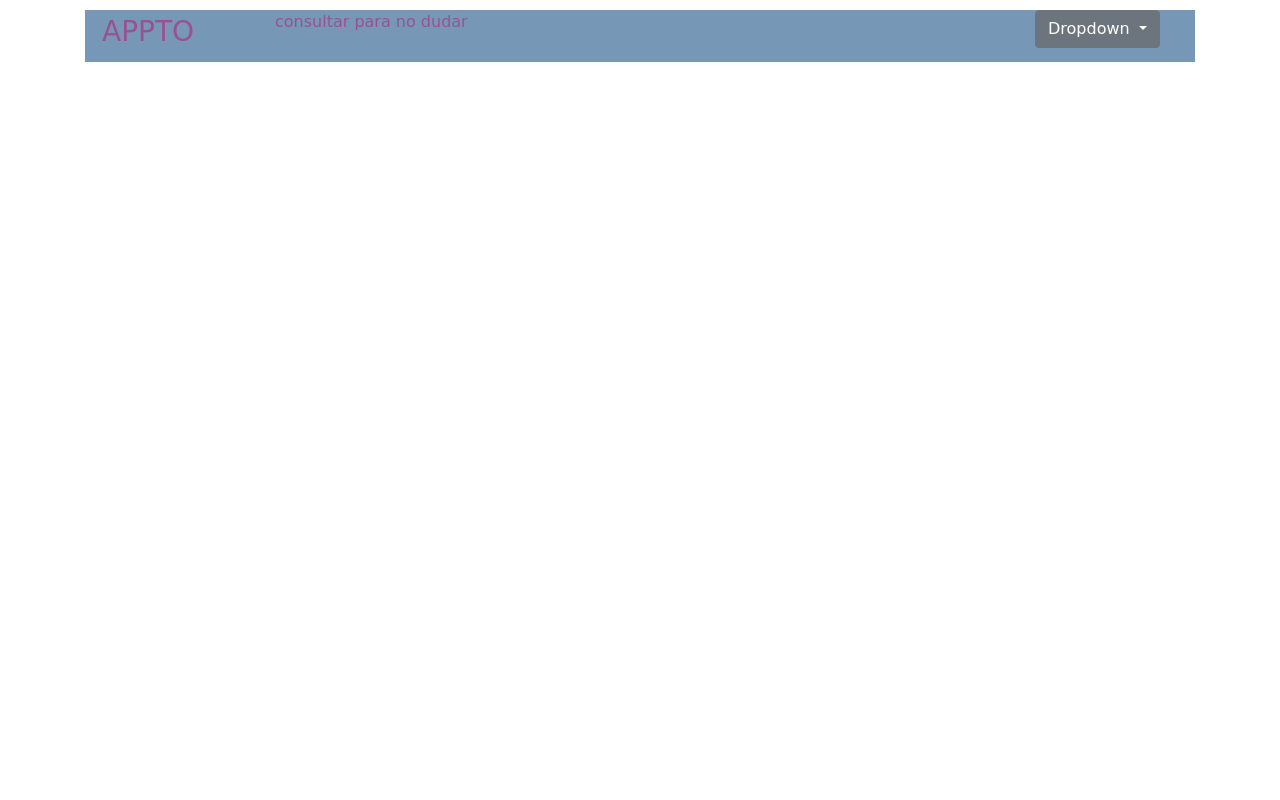
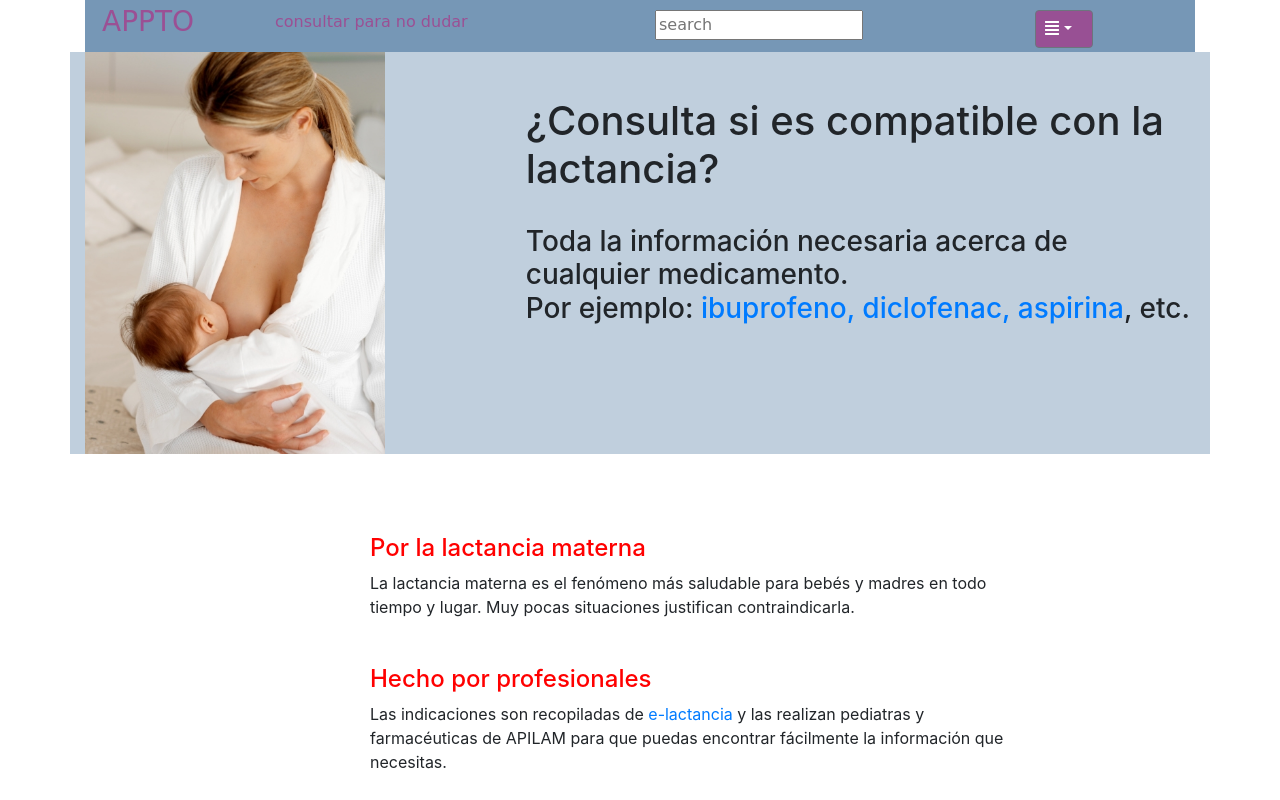
Before and after one commit to adriancolman/medicina-compatible, a PHP site: page /home.php in a window 1280 px wide. Run offline with PHP 8.4, Linux system fonts and the light colour scheme; some libraries are stand-ins or nearby versions.

Commit message:
avances de login

```diff
--- a/home.php
+++ b/home.php
@@ -18,7 +18,7 @@ session_start();
 
 </head>
     <body>
-        <div class="container" style="margin-top:10px">
+        <div class="container" style="">
             <header>
             <div class="row">
                 <div class="col-2">
@@ -37,25 +37,82 @@ session_start();
 
                 </div>
                 <div class="col-3">
-                    <span> consultar para no dudar  </span>
+                   <p style="margin-top:10px"> consultar para no dudar  </p>
                 </div>
-                <div class="offset-5 col-2">
-                    <div class="dropdown open" >
-                         <button class="btn btn-secondary dropdown-toggle" type="button" id="dropdownMenu3" data-toggle="dropdown" aria-haspopup="true" aria-expanded="false">
-                                                 Dropdown
-                                 </button>
-                                                     <div class="dropdown-menu">
-                                 <h6 class="dropdown-header">Dropdown header</h6>
-                            <a class="dropdown-item" href="#!">Action</a>
-                           <a class="dropdown-item" href="#!">Another action</a>
-                           </div>
-                            </div>
+                <div class="offset-1 col-3">
+                  <input type="text" name="seacrh" placeholder="search" style="margin-top:10">
+                </div>
+                <div class="offset-1 col-2">
+                    <div class="btn-group">
+
+                    <button type="button" style="margin-top:10; background-color:#985094; padding-right:20" class="btn btn-secondary dropdown-toggle dropdown-toggle-split" data-toggle="dropdown" aria-haspopup="true" aria-expanded="false">
+
+                        <i class="fas fa-align-justify"></i>
+                    </button>
+                    <div class="dropdown-menu">
+                        <a class="dropdown-item" href="login.php">inicia sesión</a>
+                        <a class="dropdown-item" href="signup.php">registrate</a>
+                        <a class="dropdown-item" href="#!">cerrar seión</a>
+                    </div>
+                    </div>
+
+
                 </div>
 
             </div>
 
 
             </header>
+                  <!--cuerpo de pagina-->
+
+            <div class="row">
+                <div class="col-lg-4 col-md-4 col-sm-0 col-xs-0" style="background-color:#C0CFDD;">
+                    <img src="lactancia-materna-beneficios-madre.jpg" style="margin:0%auto; width:300px;">
+                </div>
+                <div class="col-lg-8 col-md-8 col-sm-12 col-xs-12" style="background-color:#C0CFDD">
+                    <div class="offset-1" style="margin-top:45px;">
+                        <h1>¿Consulta si es compatible con la lactancia?</h1>
+                        <br>
+                        <h3>
+                            Toda la información necesaria acerca de cualquier medicamento. <br>
+                            Por ejemplo: <a href="ibuprofeno.php">ibuprofeno,</a>
+                            <a href="diclofenac.php" class="diclofenac">diclofenac,</a>
+                            <a href="aspirina" class="aspirina">aspirina</a>, etc.
+                        </h3>
+
+                    </div>
+                </div>
+            </div>
+
+                            <!--avisos-->
+
+            <div class="row">
+                <div class="  col-lg-7 offset-lg-3   col-md-7 offset-md-3 col-sm-12 col-xs-12">
+                    <div class="a-favor" style="margin-top:80;">
+                        <h4 class="subtitle" style="color:red; margin-top:30px;">
+                            Por la lactancia materna
+
+                        </h4>
+                        <p class="">La lactancia materna es el fenómeno más saludable para bebés y madres
+                            en todo tiempo y lugar. Muy pocas situaciones justifican contraindicarla.</p>
+
+                    </div>
+                </div>
+            </div>
+            <div class="row">
+                <div class=" col-lg-7 offset-lg-3  col-md-7 offset-md-3 col-sm-12 col-xs-12">
+                    <h4 class="subtitle"  style="color:red; margin-top:30px;">Hecho por profesionales
+
+                    </h4 >
+                    <p>
+                    Las indicaciones son recopiladas de <a href="http://www.e-lactancia.org/" class="">e-lactancia</a> y las realizan pediatras y farmacéuticas de
+                    APILAM para que puedas encontrar fácilmente la información que necesitas.
+                    </p>
+                </div>
+            </div>
+
+
+
 
         </div>
             <script src="https://code.jquery.com/jquery-3.3.1.slim.min.js" integrity="sha384-q8i/X+965DzO0rT7abK41JStQIAqVgRVzpbzo5smXKp4YfRvH+8abtTE1Pi6jizo" crossorigin="anonymous"></script>
--- a/materna.css
+++ b/materna.css
@@ -26,5 +26,11 @@ header{
 
 .logo{
     margin-left: 12px;
-    padding: 5px;;
+    padding: 5px;
+
 }
+
+
+h4.subtitle{
+  color: #7697B6;
+}
```
Also changed, not shown: TABLAS.sql (+28 -0 lines), acciones/validarlogin.php (added, +27 -0 lines), login.php (+4 -4 lines), lactancia-materna-beneficios-madre.jpg (added).
